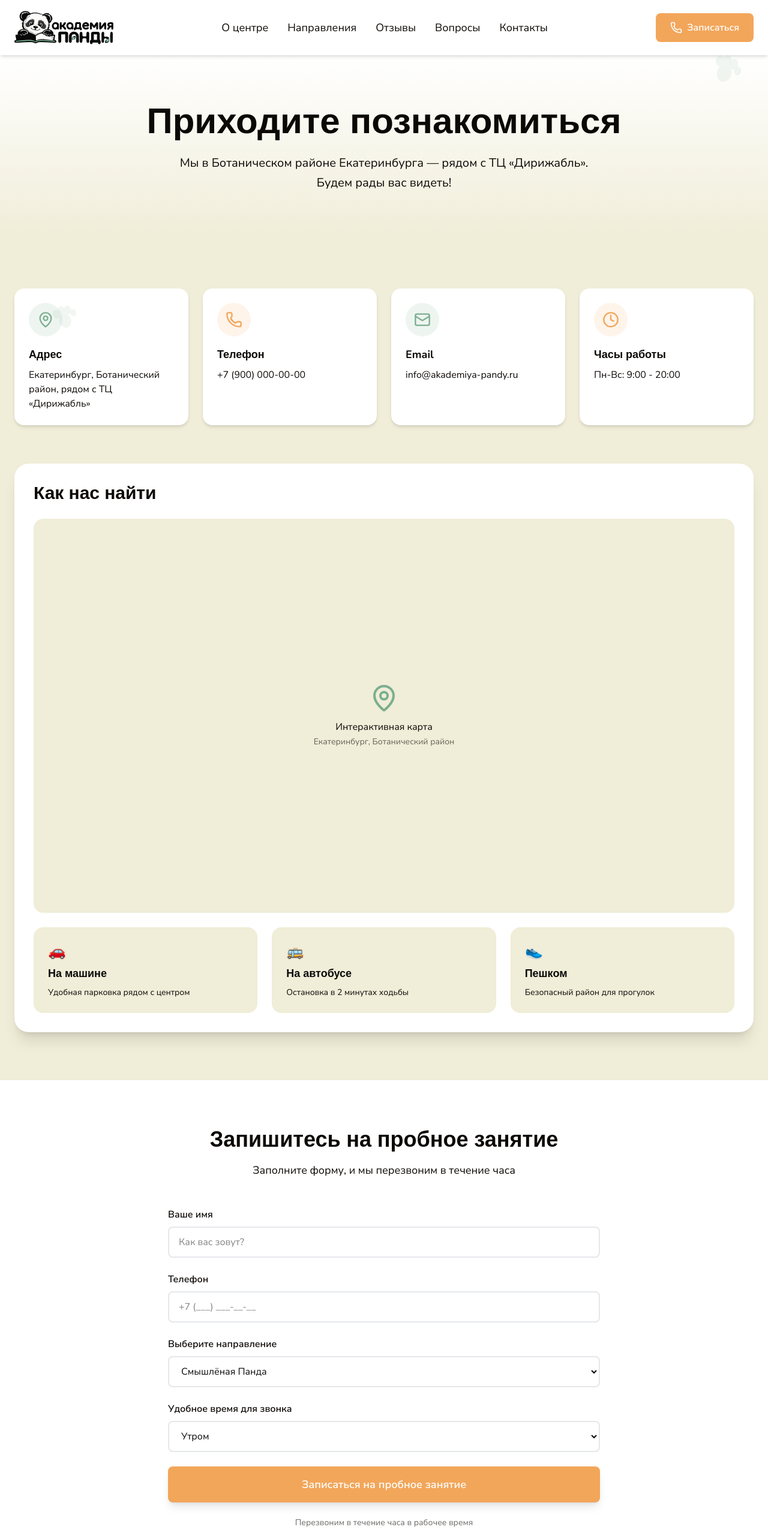
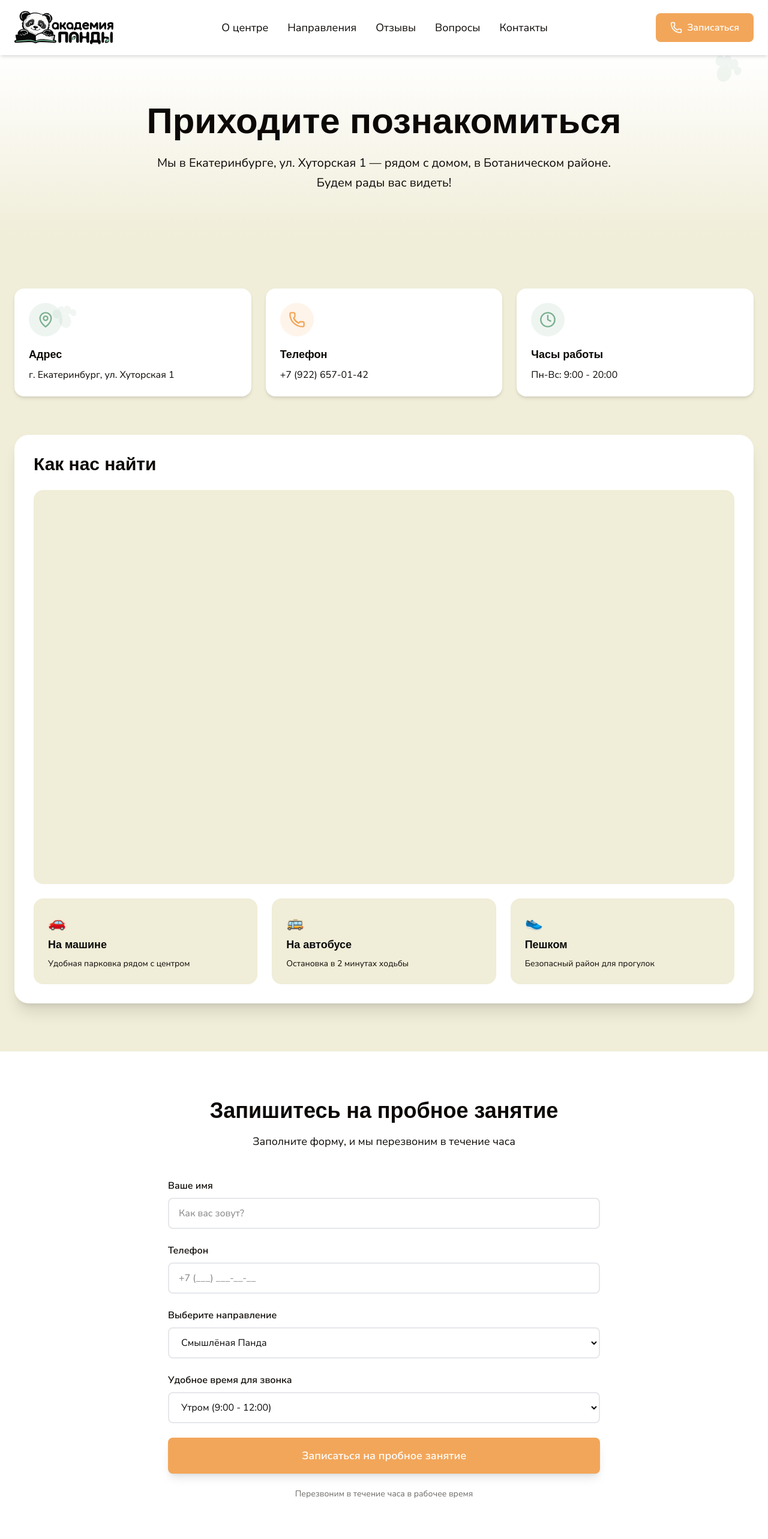
Before and after one commit to 200288btm-wq/akademiya-pandy, a React (Vite) app: page /contacts in a window 1280 px wide. Shown: the top 2566 px of the page at 60% size. Built offline with nearby package versions, Linux system fonts and the light colour scheme.

Commit message:
Add files via upload

```diff
--- a/src/app/pages/Contacts.tsx
+++ b/src/app/pages/Contacts.tsx
@@ -1,95 +1,81 @@
 import { Layout } from "../components/Layout";
-import { MapPin, Phone, Mail, Clock, MessageCircle } from "lucide-react";
+import { MapPin, Phone, Clock, MessageCircle } from "lucide-react";
 
 export function Contacts() {
   return (
     <Layout>
-      {/* Заголовок */}
       <section className="py-20 bg-gradient-to-b from-white to-[#F0EDD8]">
         <div className="max-w-4xl mx-auto px-6 text-center">
           <h1 className="font-['Nunito',sans-serif] font-bold text-5xl md:text-6xl text-[#0c0805] mb-6">
-            Приходите познакомиться
+            {"Приходите познакомиться"}
           </h1>
           <p className="font-['Nunito_Sans',sans-serif] text-xl text-[#0c0805] leading-relaxed">
-            Мы в Ботаническом районе Екатеринбурга — рядом с ТЦ «Дирижабль».
+            {"Мы в Екатеринбурге, ул. Хуторская 1 — рядом с домом, в Ботаническом районе."}
             <br />
-            Будем рады вас видеть!
+            {"Будем рады вас видеть!"}
           </p>
         </div>
       </section>
 
-      {/* Контактная информация */}
       <section className="py-20">
         <div className="max-w-7xl mx-auto px-6">
-          <div className="grid grid-cols-1 md:grid-cols-2 lg:grid-cols-4 gap-6 mb-16">
+          <div className="grid grid-cols-1 md:grid-cols-3 gap-6 mb-16">
             <ContactCard
               icon={<MapPin size={28} />}
-              title="Адрес"
-              content="Екатеринбург, Ботанический район, рядом с ТЦ «Дирижабль»"
+              title={"Адрес"}
+              content={"г. Екатеринбург, ул. Хуторская 1"}
               color="#7BAF8E"
+              link="https://yandex.ru/maps/?text=Екатеринбург+Хуторская+1"
             />
             <ContactCard
               icon={<Phone size={28} />}
-              title="Телефон"
-              content="+7 (900) 000-00-00"
+              title={"Телефон"}
+              content={"+7 (922) 657-01-42"}
               color="#F2A65A"
-              link="tel:+79000000000"
-            />
-            <ContactCard
-              icon={<Mail size={28} />}
-              title="Email"
-              content="info@akademiya-pandy.ru"
-              color="#7BAF8E"
-              link="mailto:info@akademiya-pandy.ru"
+              link="tel:+79226570142"
             />
             <ContactCard
               icon={<Clock size={28} />}
-              title="Часы работы"
-              content="Пн-Вс: 9:00 - 20:00"
-              color="#F2A65A"
+              title={"Часы работы"}
+              content={"Пн-Вс: 9:00 - 20:00"}
+              color="#7BAF8E"
             />
           </div>
 
-          {/* Карта */}
           <div className="bg-white rounded-3xl p-8 shadow-xl">
             <h2 className="font-['Nunito',sans-serif] font-bold text-3xl text-[#0c0805] mb-6">
-              Как нас найти
+              {"Как нас найти"}
             </h2>
             <div className="aspect-video bg-[#F0EDD8] rounded-2xl overflow-hidden mb-6">
-              {/* Здесь будет интерактивная карта Яндекс */}
-              <div className="w-full h-full flex items-center justify-center">
-                <div className="text-center">
-                  <MapPin size={48} className="text-[#7BAF8E] mx-auto mb-3" />
-                  <p className="font-['Nunito_Sans',sans-serif] text-[#0c0805]">
-                    Интерактивная карта
-                    <br />
-                    <span className="text-sm opacity-60">
-                      Екатеринбург, Ботанический район
-                    </span>
-                  </p>
-                </div>
-              </div>
+              <iframe
+                src="https://yandex.ru/map-widget/v1/?ll=60.5958%2C56.8010&z=16&pt=60.5958%2C56.8010%2Cpm2rdm"
+                width="100%"
+                height="100%"
+                frameBorder="0"
+                allowFullScreen
+                title="Карта"
+              />
             </div>
             <div className="grid grid-cols-1 md:grid-cols-3 gap-6">
               <div className="bg-[#F0EDD8] rounded-2xl p-6">
-                <div className="text-2xl mb-2">🚗</div>
-                <h3 className="font-['Nunito',sans-serif] font-bold mb-2">На машине</h3>
+                <div className="text-2xl mb-2">{"🚗"}</div>
+                <h3 className="font-['Nunito',sans-serif] font-bold mb-2">{"На машине"}</h3>
                 <p className="font-['Nunito_Sans',sans-serif] text-sm text-[#0c0805]">
-                  Удобная парковка рядом с центром
+                  {"Удобная парковка рядом с центром"}
                 </p>
               </div>
               <div className="bg-[#F0EDD8] rounded-2xl p-6">
-                <div className="text-2xl mb-2">🚌</div>
-                <h3 className="font-['Nunito',sans-serif] font-bold mb-2">На автобусе</h3>
+                <div className="text-2xl mb-2">{"🚌"}</div>
+                <h3 className="font-['Nunito',sans-serif] font-bold mb-2">{"На автобусе"}</h3>
                 <p className="font-['Nunito_Sans',sans-serif] text-sm text-[#0c0805]">
-                  Остановка в 2 минутах ходьбы
+                  {"Остановка в 2 минутах ходьбы"}
                 </p>
               </div>
               <div className="bg-[#F0EDD8] rounded-2xl p-6">
-                <div className="text-2xl mb-2">👟</div>
-                <h3 className="font-['Nunito',sans-serif] font-bold mb-2">Пешком</h3>
+                <div className="text-2xl mb-2">{"👟"}</div>
+                <h3 className="font-['Nunito',sans-serif] font-bold mb-2">{"Пешком"}</h3>
                 <p className="font-['Nunito_Sans',sans-serif] text-sm text-[#0c0805]">
-                  Безопасный район для прогулок
+                  {"Безопасный район для прогулок"}
                 </p>
               </div>
             </div>
@@ -97,22 +83,21 @@ export function Contacts() {
         </div>
       </section>
 
-      {/* Форма */}
       <section className="py-20 bg-white">
         <div className="max-w-3xl mx-auto px-6">
           <div className="text-center mb-12">
             <h2 className="font-['Nunito',sans-serif] font-bold text-4xl text-[#0c0805] mb-4">
-              Запишитесь на пробное занятие
+              {"Запишитесь на пробное занятие"}
             </h2>
             <p className="font-['Nunito_Sans',sans-serif] text-lg text-[#0c0805]">
-              Заполните форму, и мы перезвоним в течение часа
+              {"Заполните форму, и мы перезвоним в течение часа"}
             </p>
           </div>
 
           <form className="space-y-6">
             <div>
               <label className="font-['Nunito_Sans',sans-serif] font-semibold text-[#0c0805] mb-2 block">
-                Ваше имя
+                {"Ваше имя"}
               </label>
               <input
                 type="text"
@@ -123,7 +108,7 @@ export function Contacts() {
 
             <div>
               <label className="font-['Nunito_Sans',sans-serif] font-semibold text-[#0c0805] mb-2 block">
-                Телефон
+                {"Телефон"}
               </label>
               <input
                 type="tel"
@@ -134,74 +119,73 @@ export function Contacts() {
 
             <div>
               <label className="font-['Nunito_Sans',sans-serif] font-semibold text-[#0c0805] mb-2 block">
-                Выберите направление
+                {"Выберите направление"}
               </label>
               <select className="w-full px-4 py-3 rounded-lg border-2 border-gray-200 focus:border-[#7BAF8E] focus:outline-none font-['Nunito_Sans',sans-serif] transition-colors">
-                <option>Смышлёная Панда</option>
-                <option>Пушистые художники</option>
-                <option>Секреты миниатюриста</option>
-                <option>Эксплорики</option>
-                <option>Штаб Панды</option>
-                <option>Мягкие лапки</option>
-                <option>Не знаю — помогите выбрать</option>
+                <option>{"Смышлёная Панда"}</option>
+                <option>{"Пушистые художники"}</option>
+                <option>{"Секреты миниатюриста"}</option>
+                <option>{"Эксплорики"}</option>
+                <option>{"Штаб Панды"}</option>
+                <option>{"Мягкие лапки"}</option>
+                <option>{"Не знаю — помогите выбрать"}</option>
               </select>
             </div>
 
             <div>
               <label className="font-['Nunito_Sans',sans-serif] font-semibold text-[#0c0805] mb-2 block">
-                Удобное время для звонка
+                {"Удобное время для звонка"}
               </label>
               <select className="w-full px-4 py-3 rounded-lg border-2 border-gray-200 focus:border-[#7BAF8E] focus:outline-none font-['Nunito_Sans',sans-serif] transition-colors">
-                <option>Утром</option>
-                <option>Днём</option>
-                <option>Вечером</option>
+                <option>{"Утром (9:00 - 12:00)"}</option>
+                <option>{"Днём (12:00 - 17:00)"}</option>
+                <option>{"Вечером (17:00 - 20:00)"}</option>
               </select>
             </div>
 
-            <button
-              type="submit"
-              className="w-full bg-[#F2A65A] hover:bg-[#e89542] text-white px-8 py-4 rounded-lg font-['Nunito_Sans',sans-serif] font-semibold text-lg transition-all transform hover:scale-105 shadow-lg"
+            <a
+              href="tel:+79226570142"
+              className="block w-full bg-[#F2A65A] hover:bg-[#e89542] text-white px-8 py-4 rounded-lg font-['Nunito_Sans',sans-serif] font-semibold text-lg transition-all transform hover:scale-105 shadow-lg text-center"
             >
-              Записаться на пробное занятие
-            </button>
+              {"Записаться на пробное занятие"}
+            </a>
 
             <p className="font-['Nunito_Sans',sans-serif] text-sm text-[#0c0805] text-center opacity-60">
-              Перезвоним в течение часа в рабочее время
+              {"Перезвоним в течение часа в рабочее время"}
             </p>
           </form>
         </div>
       </section>
 
-      {/* Социальные сети */}
       <section className="py-20 bg-gradient-to-br from-[#7BAF8E] to-[#6a9e7d]">
         <div className="max-w-4xl mx-auto px-6 text-center">
           <h2 className="font-['Nunito',sans-serif] font-bold text-4xl text-white mb-4">
-            Или напишите нам
+            {"Или напишите нам"}
           </h2>
           <p className="font-['Nunito_Sans',sans-serif] text-xl text-white mb-8 opacity-90">
-            Мы всегда на связи и с радостью ответим на все ваши вопросы
+            {"Мы всегда на связи и с радостью ответим на все ваши вопросы"}
           </p>
           <div className="flex flex-wrap justify-center gap-4">
             <a
-              href="#"
+              href="https://t.me/AcPanda"
               className="flex items-center gap-3 bg-white bg-opacity-20 hover:bg-opacity-30 px-6 py-4 rounded-lg transition-all text-white font-['Nunito_Sans',sans-serif] font-semibold"
             >
               <MessageCircle size={24} />
-              Telegram
+              {"Telegram"}
             </a>
             <a
-              href="#"
+              href="tel:+79226570142"
+              className="flex items-center gap-3 bg-white bg-opacity-20 hover:bg-opacity-30 px-6 py-4 rounded-lg transition-all text-white font-['Nunito_Sans',sans-serif] font-semibold"
+            >
+              <Phone size={24} />
+              {"+7 (922) 657-01-42"}
+            </a>
+            <a
+              href="https://vk.com/akademypanda"
               className="flex items-center gap-3 bg-white bg-opacity-20 hover:bg-opacity-30 px-6 py-4 rounded-lg transition-all text-white font-['Nunito_Sans',sans-serif] font-semibold"
             >
               <MessageCircle size={24} />
-              WhatsApp
-            </a>
-            <a
-              href="#"
-              className="flex items-center gap-3 bg-white bg-opacity-20 hover:bg-opacity-30 px-6 py-4 rounded-lg transition-all text-white font-['Nunito_Sans',sans-serif] font-semibold"
-            >
-              <MessageCircle size={24} />
-              ВКонтакте
+              {"ВКонтакте"}
             </a>
           </div>
         </div>
@@ -227,7 +211,7 @@ function ContactCard({ icon, title, content, color, link }: any) {
   );
 
   return link ? (
-    <a href={link} className="block">
+    <a href={link} className="block" target="_blank" rel="noopener noreferrer">
       <Content />
     </a>
   ) : (
```
